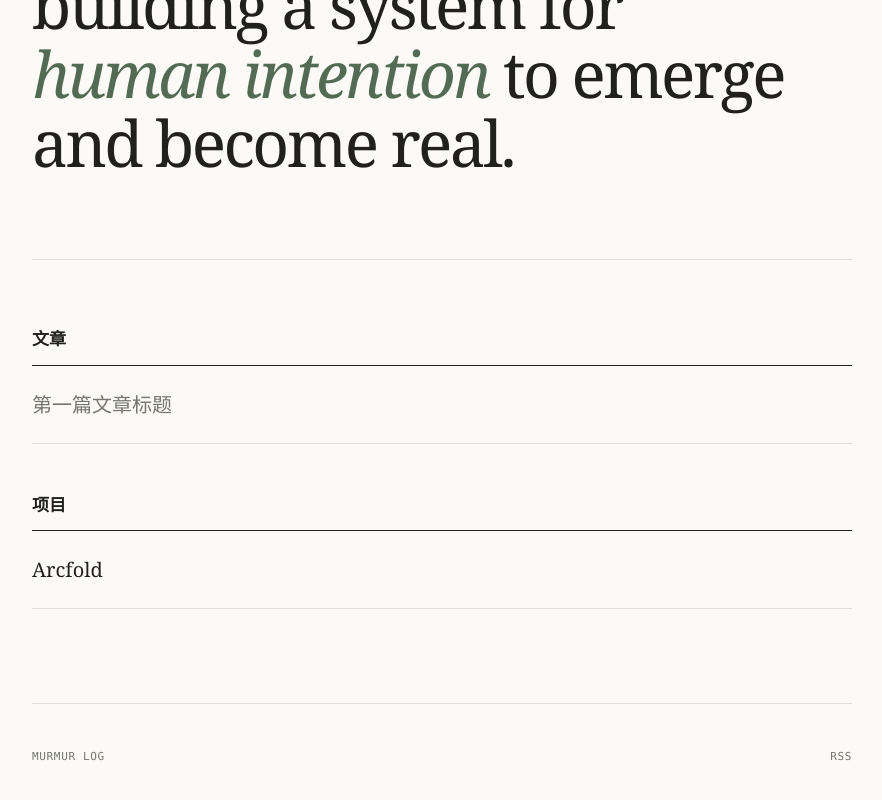
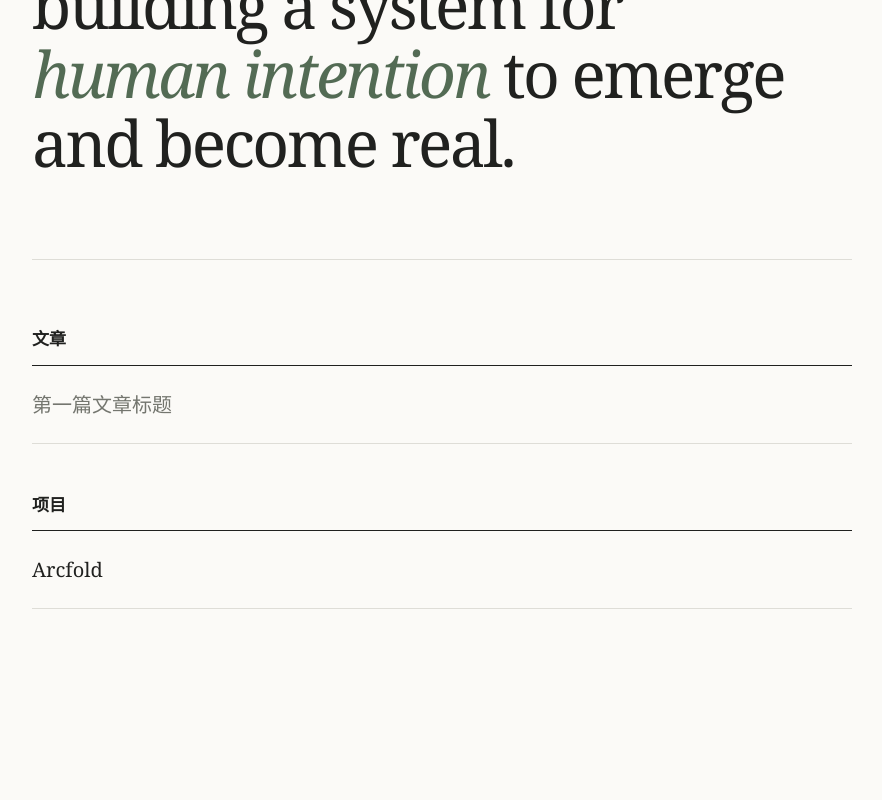
Before and after one commit to murmurwang/murmur-log, a Next.js app: page / in a window 1280 px wide. Shown: the part 264-1064 px from the top of the page, without its empty margins (198-1080 px from the left). After the commit the page ends 967 px from the top, so only its background shows below. Built offline with nearby package versions, Linux system fonts and the light colour scheme.

Commit message:
Remove homepage footer

```diff
--- a/app/components/SiteChrome.tsx
+++ b/app/components/SiteChrome.tsx
@@ -13,23 +13,11 @@ export function SiteHeader() {
   );
 }
 
-export function SiteFooter() {
-  return (
-    <footer className="site-footer shell">
-      <span>MurMur Log</span>
-      <span className="footer-links">
-        <Link href="/feed.xml">RSS</Link>
-      </span>
-    </footer>
-  );
-}
-
 export function PageShell({ children }: { children: ReactNode }) {
   return (
     <main>
       <SiteHeader />
       {children}
-      <SiteFooter />
     </main>
   );
 }
--- a/app/page.tsx
+++ b/app/page.tsx
@@ -1,4 +1,4 @@
-import { SiteFooter, SiteHeader } from "./components/SiteChrome";
+import { SiteHeader } from "./components/SiteChrome";
 
 export default function Home() {
   return (
@@ -31,8 +31,6 @@ export default function Home() {
           </div>
         </div>
       </section>
-
-      <SiteFooter />
     </main>
   );
 }
```
